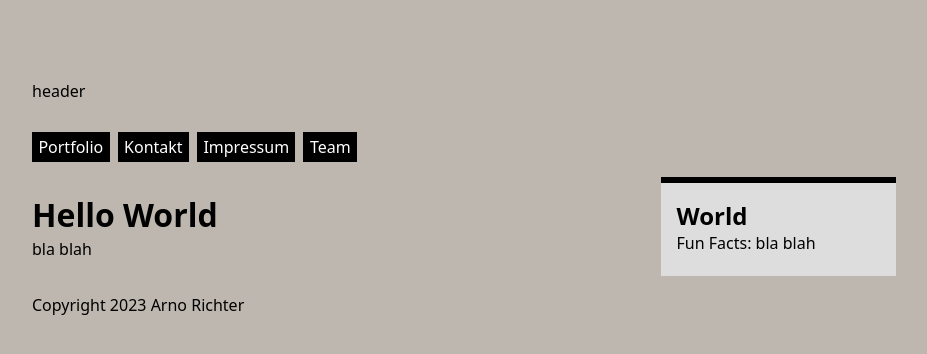
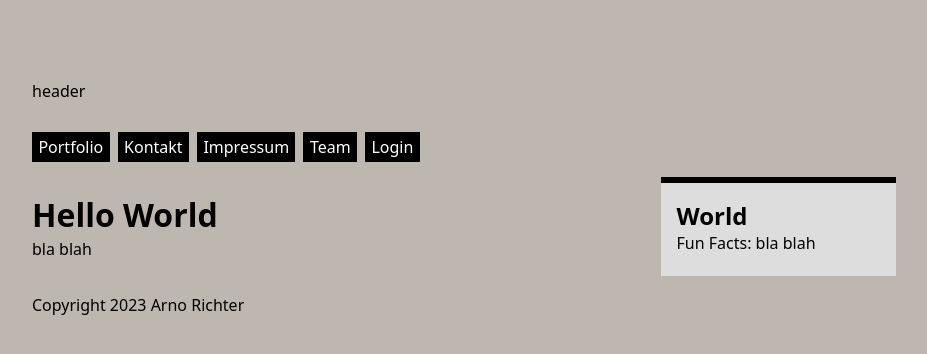
Before and after one commit to oelna/int-test-website, a plain HTML site: page index.html in a window 1280 px wide. Shown: the whole page, without its empty margins (184-1111 px from the left). Drawn offline with Linux system fonts and the light colour scheme.

Commit message:
neuer nav button für login

```diff
--- a/index.html
+++ b/index.html
@@ -18,6 +18,7 @@
 				<li><a href="#abc">Kontakt</a></li>
 				<li><a href="#abc">Impressum</a></li>
 				<li><a href="#abc">Team</a></li>
+				<li><a href="#abc">Login</a></li>
 			</ul>
 		</nav>
 
```
